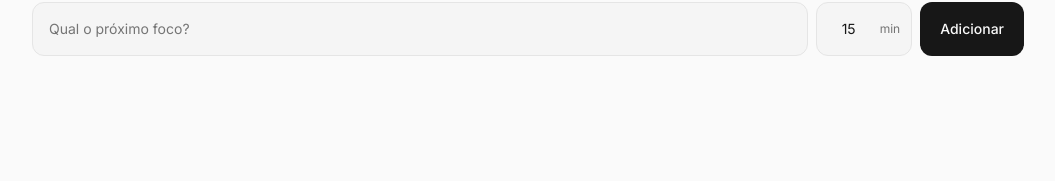
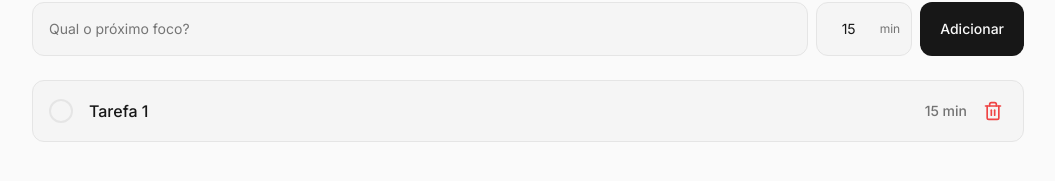
Before and after one commit to Jhnvida/chronos, a React (Vite) app: page / in a window 1280 px wide. Shown: the part 717-898 px from the top of the page, without its empty margins (112-1167 px from the left). Before the commit the page ends 861 px from the top, so only its background shows below. Built offline with nearby package versions, Linux system fonts and the light colour scheme.

Commit message:
feat: cria interface da listagem de tarefas

```diff
--- a/src/components/List/index.tsx
+++ b/src/components/List/index.tsx
@@ -1,8 +1,8 @@
+import { Trash } from "lucide-react";
 import styles from "./styles.module.css";
 
-function List() {
+export function List() {
     return (
-        <>
         <section className={styles.section}>
             <h2 className={styles.title}>Lista de Tarefas</h2>
 
@@ -10,17 +10,36 @@ function List() {
                 <input className={styles.input} type="text" placeholder="Qual o próximo foco?" />
 
                 <div className={styles.inputGroup}>
-                        <input className={`${styles.input} ${styles.smallInput}`} type="number" defaultValue={15} />
-                        <span className={styles.minutes}>min</span>
+                    <input
+                        className={`${styles.input} ${styles.inputSmall}`}
+                        type="number"
+                        min={1}
+                        max={60}
+                        defaultValue={15}
+                    />
+                    <span className={styles.minutesLabel}>min</span>
                 </div>
 
-                    <button className={styles.button} type="submit">
+                <button className={styles.buttonSubmit} type="submit">
                     Adicionar
                 </button>
             </form>
+
+            <ul className={styles.list}>
+                <li className={styles.listItem}>
+                    <div className={styles.taskInfo}>
+                        <button className={styles.buttonCheck} type="button" />
+                        <span className={styles.taskTitle}>Tarefa 1</span>
+                    </div>
+
+                    <div className={styles.taskActions}>
+                        <span className={styles.taskDuration}>15 min</span>
+                        <button className={styles.buttonDelete} type="button">
+                            <Trash size={20} color="var(--danger)" />
+                        </button>
+                    </div>
+                </li>
+            </ul>
         </section>
-        </>
     );
 }
-
-export { List };
--- a/src/components/List/styles.module.css
+++ b/src/components/List/styles.module.css
@@ -30,7 +30,7 @@
     position: relative;
 }
 
-.minutes {
+.minutesLabel {
     position: absolute;
     top: 50%;
     right: 0.75rem;
@@ -59,13 +59,13 @@
     background-color: var(--surface);
 }
 
-.smallInput {
+.inputSmall {
     width: 6rem;
     padding-right: 2rem;
     text-align: center;
 }
 
-.button {
+.buttonSubmit {
     border-radius: 0.75rem;
     background-color: var(--primary);
 
@@ -76,3 +76,79 @@
     font-weight: 500;
     line-height: 1.25rem;
 }
+
+.list {
+    display: flex;
+    flex-direction: column;
+    gap: 0.75rem;
+
+    width: 100%;
+    padding: 0;
+    margin: 0;
+
+    list-style: none;
+}
+
+.listItem {
+    display: flex;
+    align-items: center;
+
+    padding: 1rem;
+
+    border-width: 1px;
+    border-style: solid;
+    border-radius: 0.75rem;
+
+    border-color: var(--border);
+    background-color: var(--surface);
+}
+
+.taskInfo {
+    display: flex;
+    align-items: center;
+    flex-grow: 1;
+    gap: 1rem;
+}
+
+.buttonCheck {
+    display: flex;
+    align-items: center;
+    justify-content: center;
+
+    width: 1.5rem;
+    height: 1.5rem;
+
+    border-width: 2px;
+    border-style: solid;
+    border-radius: 100px;
+    border-color: var(--border);
+    background-color: transparent;
+}
+
+.taskTitle {
+    overflow: hidden;
+    text-overflow: ellipsis;
+    white-space: nowrap;
+
+    color: var(--text);
+    font-size: 1rem;
+    font-weight: 500;
+    line-height: 1.5rem;
+}
+
+.taskActions {
+    display: flex;
+    align-items: center;
+    gap: 0.75rem;
+}
+
+.taskDuration {
+    color: var(--text-muted);
+    font-size: 0.875rem;
+    font-weight: 500;
+    line-height: 1.25rem;
+}
+
+.buttonDelete {
+    padding: 0.25rem;
+}
```
Lines whose indentation alone changed are shown as unchanged.
